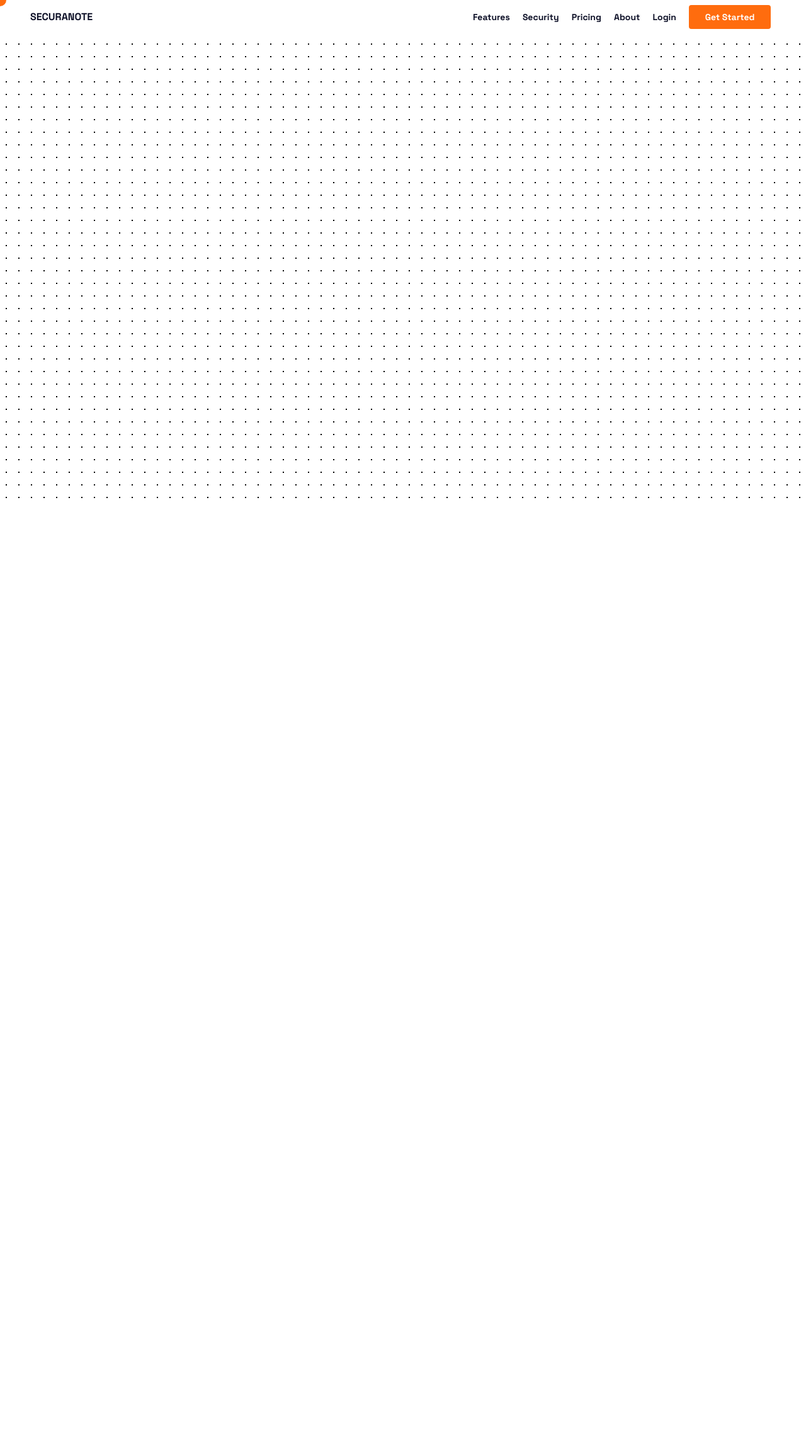
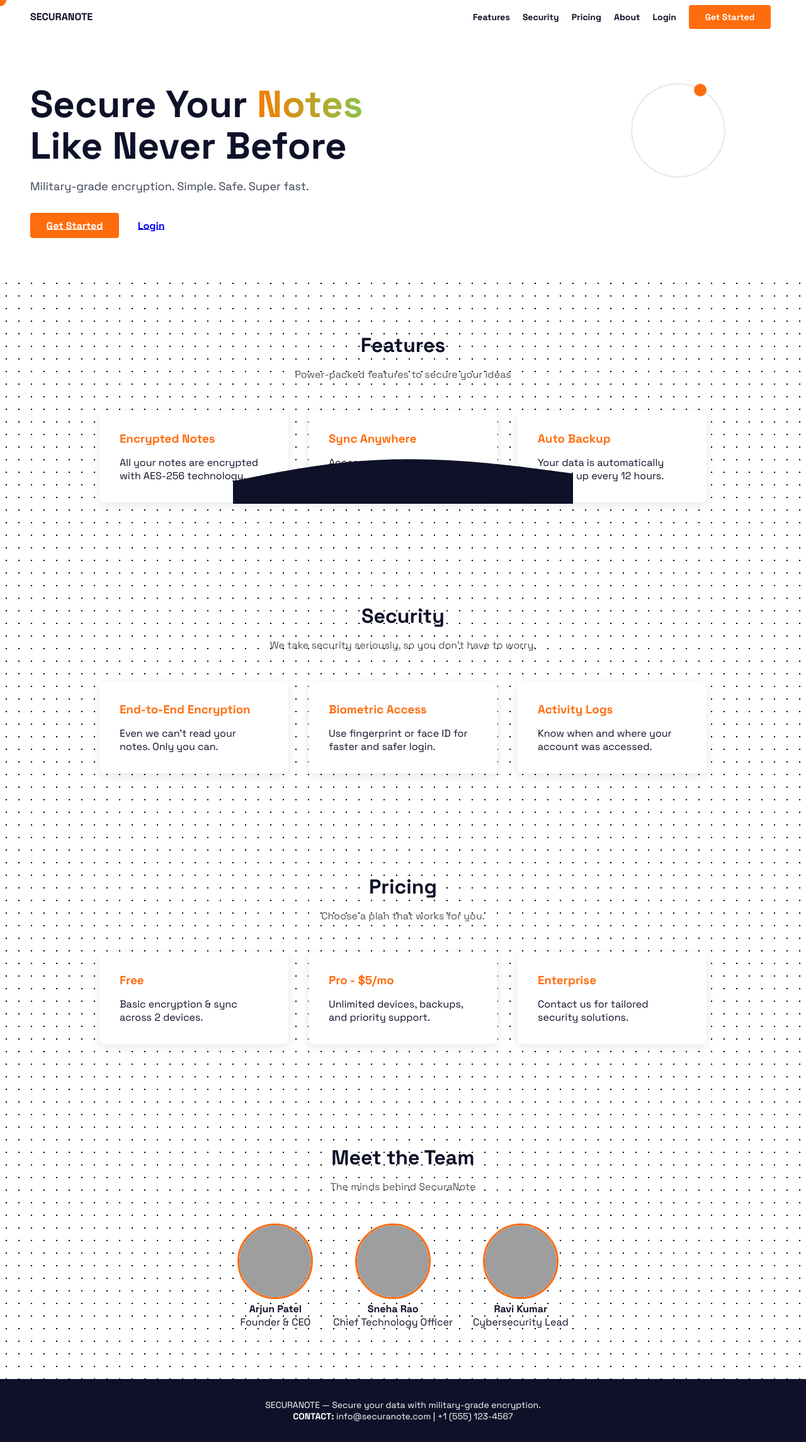
Before and after one commit to Aparna-26-02/Securanote, a Flask app: page / in a window 1280 px wide. Shown: the whole page at 63% size. Before the commit the page ends 791 px from the top, so only its background shows below. Run offline with Flask 3, Linux system fonts and the light colour scheme; parts of the project's set-up code (start-up, migrations or seed data) failed here and were passed over; grey boxes are pictures that could not be loaded.

Commit message:
Update index.html

```diff
--- a/Securanote/securanote/templates/index.html
+++ b/Securanote/securanote/templates/index.html
@@ -8,13 +8,8 @@
   <link href="https://cdn.jsdelivr.net/npm/aos@2.3.4/dist/aos.css" rel="stylesheet" />
   <style>
     @import url('https://fonts.googleapis.com/css2?family=Space+Grotesk:wght@400;500;700&display=swap');
-
-    * {
-      box-sizing: border-box;
-    }
-
+    * { box-sizing: border-box; margin: 0; padding: 0; }
     body {
-      margin: 0;
       font-family: 'Space Grotesk', sans-serif;
       background-color: #fff;
       color: #0e1128;
@@ -23,215 +18,92 @@
       cursor: none;
       scroll-behavior: smooth;
     }
-
     .custom-cursor {
-      width: 20px;
-      height: 20px;
-      border-radius: 50%;
-      background: #ff6c0e;
-      position: fixed;
-      top: 0;
-      left: 0;
-      pointer-events: none;
-      transform: translate(-50%, -50%);
-      z-index: 9999;
+      width: 20px; height: 20px; border-radius: 50%; background: #ff6c0e;
+      position: fixed; top: 0; left: 0; pointer-events: none;
+      transform: translate(-50%, -50%); z-index: 9999;
       transition: transform 0.1s ease;
     }
-
     header {
-      display: flex;
-      justify-content: space-between;
-      align-items: center;
-      padding: 1rem 3rem;
-      background-color: #ffffff;
-      position: sticky;
-      top: 0;
-      z-index: 1000;
-      flex-wrap: wrap;
+      display: flex; justify-content: space-between; align-items: center;
+      padding: 1rem 3rem; background-color: #fff;
+      position: sticky; top: 0; z-index: 1000; flex-wrap: wrap;
     }
-
     nav a {
-      margin: 0 0.5rem;
-      text-decoration: none;
-      color: #0e1128;
-      font-weight: bold;
-      font-size: 14px;
-      cursor: pointer;
+      margin: 0 0.5rem; text-decoration: none; color: #0e1128;
+      font-weight: bold; font-size: 14px; cursor: pointer;
     }
-
-    nav a[href^="#"] {
-      scroll-behavior: smooth;
+    .btn {
+      padding: 0.6rem 1.6rem; font-weight: bold; border-radius: 4px;
+      cursor: pointer; transition: 0.3s;
     }
-
-    .btn {
-      padding: 0.6rem 1.6rem;
-      font-weight: bold;
-      border-radius: 4px;
-      cursor: pointer;
-      transition: 0.3s;
+    .btn-primary {
+      background-color: #ff6c0e; color: white; border: none;
     }
-
-    .btn-primary {
-      background-color: #ff6c0e;
-      color: white;
-      border: none;
+    .hero {
+      padding: 5rem 3rem; background: #ffffff; position: relative;
     }
-
-    .btn-outline {
-      border: 2px solid #ff6c0e;
-      color: #ff6c0e;
-      background: transparent;
-    }
-
-    .hero {
-      padding: 5rem 3rem;
-      background: #ffffff;
-      position: relative;
-    }
-
     .solar-animation {
-      position: absolute;
-      right: 10%;
-      top: 20%;
-      width: 150px;
-      height: 150px;
-      border: 2px dotted #ccc;
-      border-radius: 50%;
+      position: absolute; right: 10%; top: 20%;
+      width: 150px; height: 150px;
+      border: 2px dotted #ccc; border-radius: 50%;
       animation: spin 20s linear infinite;
     }
-
     .solar-animation::before {
-      content: '';
-      position: absolute;
-      top: 50%;
-      left: 0;
-      width: 20px;
-      height: 20px;
-      background: #ff6c0e;
-      border-radius: 50%;
-      transform: translate(-50%, -50%);
+      content: ''; position: absolute; top: 50%; left: 0;
+      width: 20px; height: 20px; background: #ff6c0e;
+      border-radius: 50%; transform: translate(-50%, -50%);
     }
-
     @keyframes spin {
-      from { transform: rotate(0deg); }
-      to { transform: rotate(360deg); }
+      from { transform: rotate(0deg); } to { transform: rotate(360deg); }
     }
-
     .hero h1 {
-      font-size: 60px;
-      font-weight: 700;
-      color: #0e1128;
-      line-height: 1.1;
-      margin: 0;
+      font-size: 60px; font-weight: 700; color: #0e1128; line-height: 1.1;
     }
-
     .hero span {
       background: linear-gradient(to right, #f57c00, #8bc34a);
-      -webkit-background-clip: text;
-      -webkit-text-fill-color: transparent;
+      -webkit-background-clip: text; -webkit-text-fill-color: transparent;
     }
-
-    .hero p {
-      margin-top: 1.2rem;
-      font-size: 18px;
-      color: #3a3f58;
+    .hero p { margin-top: 1.2rem; font-size: 18px; color: #3a3f58; }
+    .buttons { margin-top: 2.5rem; }
+    section { padding: 5rem 3rem; }
+    .section-title {
+      text-align: center; font-size: 32px; font-weight: bold; margin-bottom: 1rem;
     }
-
-    .buttons {
-      margin-top: 2.5rem;
+    .section-subtitle {
+      text-align: center; margin-bottom: 3rem; font-size: 16px; color: #555;
     }
-
-    section {
-      padding: 5rem 3rem;
+    .feature-grid {
+      display: flex; flex-wrap: wrap; gap: 2rem; justify-content: center;
     }
-
-    .section-title {
-      text-align: center;
-      font-size: 32px;
-      font-weight: bold;
-      margin-bottom: 1rem;
+    .feature-box {
+      background: white; border-radius: 8px; padding: 2rem;
+      box-shadow: 0 4px 16px rgba(0,0,0,0.1); width: 300px;
     }
-
-    .section-subtitle {
-      text-align: center;
-      margin-bottom: 3rem;
-      font-size: 16px;
-      color: #555;
+    .feature-box h3 { color: #ff6c0e; margin-bottom: 1rem; }
+    .section.blue { background: linear-gradient(135deg, #002766, #004080); color: white; }
+    .testimonial {
+      background-color: #003366; padding: 3rem; color: white;
+      border-radius: 8px; max-width: 700px; margin: 2rem auto; text-align: center;
     }
-
-    .feature-grid {
-      display: flex;
-      flex-wrap: wrap;
-      gap: 2rem;
-      justify-content: center;
+    .team-grid {
+      display: flex; flex-wrap: wrap; justify-content: center; gap: 2rem;
     }
-
-    .feature-box {
-      background: white;
-      border-radius: 8px;
-      padding: 2rem;
-      box-shadow: 0 4px 16px rgba(0,0,0,0.1);
-      width: 300px;
+    .team-member {
+      text-align: center; max-width: 200px;
     }
-
-    .feature-box h3 {
-      color: #ff6c0e;
-      margin-bottom: 1rem;
+    .team-member img {
+      width: 120px; height: 120px; object-fit: cover;
+      border-radius: 50%; border: 3px solid #ff6c0e;
     }
-
-    .section.blue {
-      background: linear-gradient(135deg, #002766, #004080);
-      color: white;
+    .footer {
+      background: #0e1128; color: white; padding: 2rem;
+      text-align: center; font-size: 14px;
     }
-
-    .testimonial {
-      background-color: #003366;
-      padding: 3rem;
-      color: white;
-      border-radius: 8px;
-      max-width: 700px;
-      margin: 2rem auto;
-      text-align: center;
-    }
-
-    .team-grid {
-      display: flex;
-      flex-wrap: wrap;
-      justify-content: center;
-      gap: 2rem;
-    }
-
-    .team-member {
-      text-align: center;
-      max-width: 200px;
-    }
-
-    .team-member img {
-      width: 120px;
-      height: 120px;
-      object-fit: cover;
-      border-radius: 50%;
-      border: 3px solid #ff6c0e;
-    }
-
-    .footer {
-      background: #0e1128;
-      color: white;
-      padding: 2rem;
-      text-align: center;
-      font-size: 14px;
-    }
-
     @media (max-width: 768px) {
-      .hero h1 {
-        font-size: 36px;
-      }
-      .solar-animation {
-        display: none;
-      }
-      .feature-box {
-        width: 90%;
-      }
+      .hero h1 { font-size: 36px; }
+      .solar-animation { display: none; }
+      .feature-box { width: 90%; }
     }
   </style>
 </head>
@@ -250,7 +122,64 @@
     </nav>
   </header>
 
-  <!-- Hero and other sections remain unchanged -->
+  <section class="hero">
+    <h1>Secure Your <span>Notes</span><br>Like Never Before</h1>
+    <p>Military-grade encryption. Simple. Safe. Super fast.</p>
+    <div class="buttons">
+      <a href="register.html" class="btn btn-primary">Get Started</a>
+      <a href="login.html" class="btn btn-outline">Login</a>
+    </div>
+    <div class="solar-animation"></div>
+  </section>
+
+  <section id="features">
+    <h2 class="section-title">Features</h2>
+    <p class="section-subtitle">Power-packed features to secure your ideas</p>
+    <div class="feature-grid">
+      <div class="feature-box"><h3>Encrypted Notes</h3><p>All your notes are encrypted with AES-256 technology.</p></div>
+      <div class="feature-box"><h3>Sync Anywhere</h3><p>Access your notes on any device, anytime, securely.</p></div>
+      <div class="feature-box"><h3>Auto Backup</h3><p>Your data is automatically backed up every 12 hours.</p></div>
+    </div>
+  </section>
+
+  <section id="security" class="blue">
+    <h2 class="section-title">Security</h2>
+    <p class="section-subtitle">We take security seriously, so you don't have to worry.</p>
+    <div class="feature-grid">
+      <div class="feature-box"><h3>End-to-End Encryption</h3><p>Even we can't read your notes. Only you can.</p></div>
+      <div class="feature-box"><h3>Biometric Access</h3><p>Use fingerprint or face ID for faster and safer login.</p></div>
+      <div class="feature-box"><h3>Activity Logs</h3><p>Know when and where your account was accessed.</p></div>
+    </div>
+  </section>
+
+  <section id="pricing">
+    <h2 class="section-title">Pricing</h2>
+    <p class="section-subtitle">Choose a plan that works for you.</p>
+    <div class="feature-grid">
+      <div class="feature-box"><h3>Free</h3><p>Basic encryption & sync across 2 devices.</p></div>
+      <div class="feature-box"><h3>Pro - $5/mo</h3><p>Unlimited devices, backups, and priority support.</p></div>
+      <div class="feature-box"><h3>Enterprise</h3><p>Contact us for tailored security solutions.</p></div>
+    </div>
+  </section>
+
+  <section id="about">
+    <h2 class="section-title">Meet the Team</h2>
+    <p class="section-subtitle">The minds behind SecuraNote</p>
+    <div class="team-grid">
+      <div class="team-member"><img src="https://randomuser.me/api/portraits/men/32.jpg" alt="Founder"><h4>Arjun Patel</h4><p>Founder & CEO</p></div>
+      <div class="team-member"><img src="https://randomuser.me/api/portraits/women/44.jpg" alt="CTO"><h4>Sneha Rao</h4><p>Chief Technology Officer</p></div>
+      <div class="team-member"><img src="https://randomuser.me/api/portraits/men/55.jpg" alt="Security Expert"><h4>Ravi Kumar</h4><p>Cybersecurity Lead</p></div>
+    </div>
+  </section>
+
+  <svg style="position:absolute; bottom:0; left:0; width:100%; height:120px;" viewBox="0 0 1440 320"><path fill="#0e1128" fill-opacity="1" d="M0,224L80,208C160,192,320,160,480,144C640,128,800,128,960,138.7C1120,149,1280,171,1360,181.3L1440,192L1440,320L1360,320C1280,320,1120,320,960,320C800,320,640,320,480,320C320,320,160,320,80,320L0,320Z"></path></svg>
+
+  <footer class="footer">
+    <p>SECURANOTE — Secure your data with military-grade encryption.</p>
+    <div>
+      <strong>CONTACT:</strong> info@securanote.com | +1 (555) 123-4567
+    </div>
+  </footer>
 
   <script src="https://cdn.jsdelivr.net/npm/aos@2.3.4/dist/aos.js"></script>
   <script>
```
